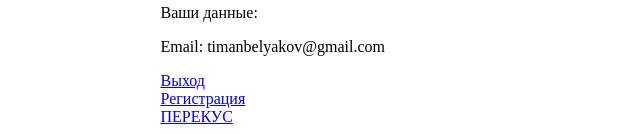
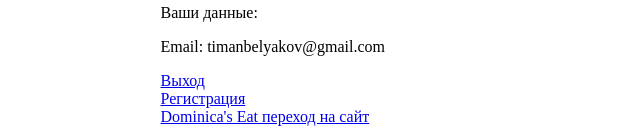
Before and after one commit to firnl21/Belyakov, a Flask app: page /profile in a window 1280 px wide. Shown: the part 1384-1518 px from the top of the page, without its empty margins (0-640 px from the left). Run offline with Flask 3, Linux system fonts and the light colour scheme; a user stored in the database is signed in.

Commit message:
Update profile.html

```diff
--- a/src/templates/profile.html
+++ b/src/templates/profile.html
@@ -21,7 +21,7 @@
               <a href="register">Регистрация</a>
             </div>
              <div>
-              <a href="perekus">ПЕРЕКУС</a>
+              <a href="perekus">Dominica's Eat переход на сайт</a>
             </div>
           </div>
         </div>
```
